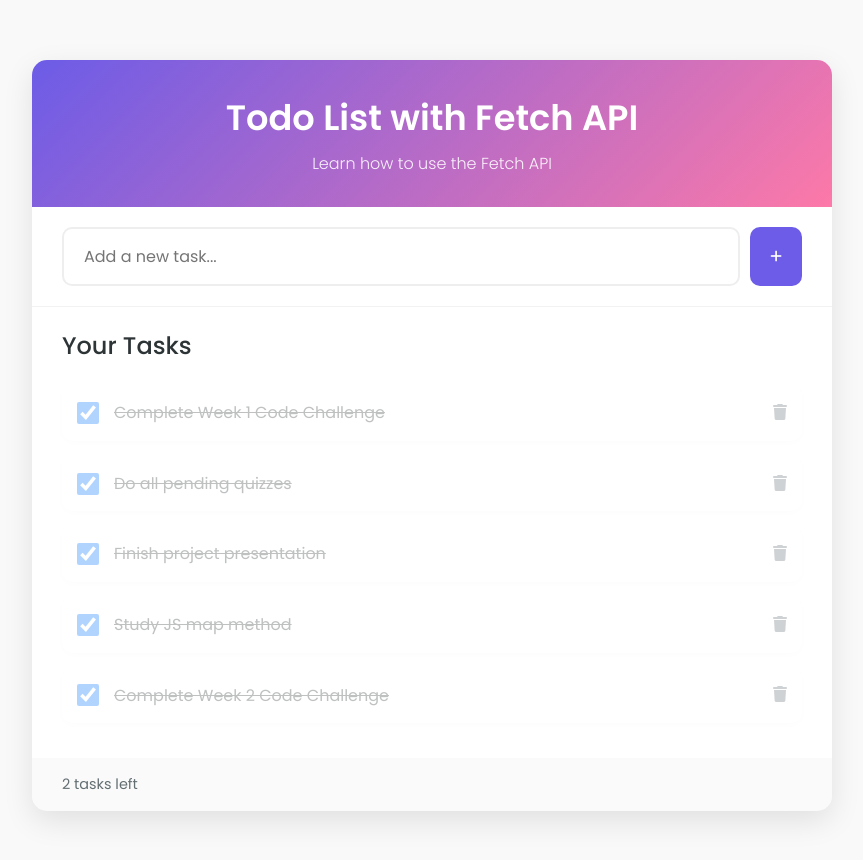
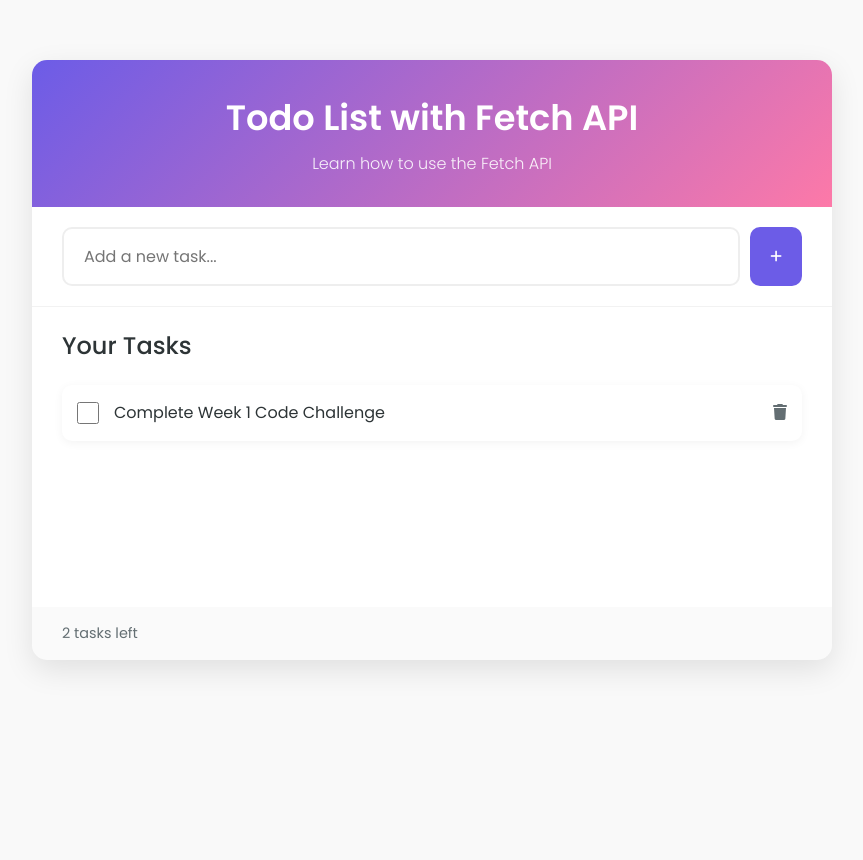
Before and after one commit to ryankim1264/todo-list, a React (Vite) app: page / in a window 1280 px wide. Shown: the top 860 px of the page, without its empty margins (208-1071 px from the left). After the commit the page ends 800 px from the top, so only its background shows below. Built offline with nearby package versions, Linux system fonts and the light colour scheme; data requests are answered from the project's data file.

Commit message:
Implement DELETE function

```diff
--- a/db.json
+++ b/db.json
@@ -3,27 +3,7 @@
     {
       "id": "1",
       "title": "Complete Week 1 Code Challenge",
-      "completed": true
-    },
-    {
-      "id": "2",
-      "title": "Do all pending quizzes",
-      "completed": true
-    },
-    {
-      "id": "3",
-      "title": "Finish project presentation",
-      "completed": true
-    },
-    {
-      "id": "4",
-      "title": "Study JS map method",
-      "completed": true
-    },
-    {
-      "id": "5",
-      "title": "Complete Week 2 Code Challenge",
-      "completed": true
+      "completed": false
     }
   ]
 }
--- a/src/components/TaskItem.jsx
+++ b/src/components/TaskItem.jsx
@@ -59,12 +59,39 @@ const TaskItem = ({ todo, setTodos, todos }) => {
 		}
 	*/
 
-	function handleClick(id) {
-		console.log(id);
-		console.log(todos);
+	async function handleClick(id) {
+		// Optimistic UI update
+		setTodos((prevTodos) => prevTodos.filter((todo) => todo.id !== id));
 
-		setTodos(todos.filter((todo) => todo.id !== id));
+		const response = await fetch(`${API_URL}/${id}`, {
+			method: 'DELETE',
+			headers: {
+				'Content-Type': 'application/json',
+			},
+		});
+
+		if (!response.ok) {
+			setTodos(todos);
+		}
 	}
+
+	/*
+		function handleClick(id) {
+			// Optimistic UI update
+			setTodos((prevTodos) => prevTodos.filter((todo) => todo.id !== id));
+
+			fetch(`${API_URL}/${id}`, {
+				method: 'DELETE',
+				headers: {
+					'Content-Type': 'application/json',
+				},
+			}).then((response) => {
+				if (!response.ok) {
+					setTodos(todos);
+				}
+			});
+		}
+		*/
 
 	return (
 		<div
@@ -77,7 +104,6 @@ const TaskItem = ({ todo, setTodos, todos }) => {
 				type="checkbox"
 				className="checkbox"
 				checked={todo.completed}
-				onChange={() => handleChange(todo.id)}
 				onChange={() => handleChange(todo.id)}
 				value={todo.completed}
 			/>
```
